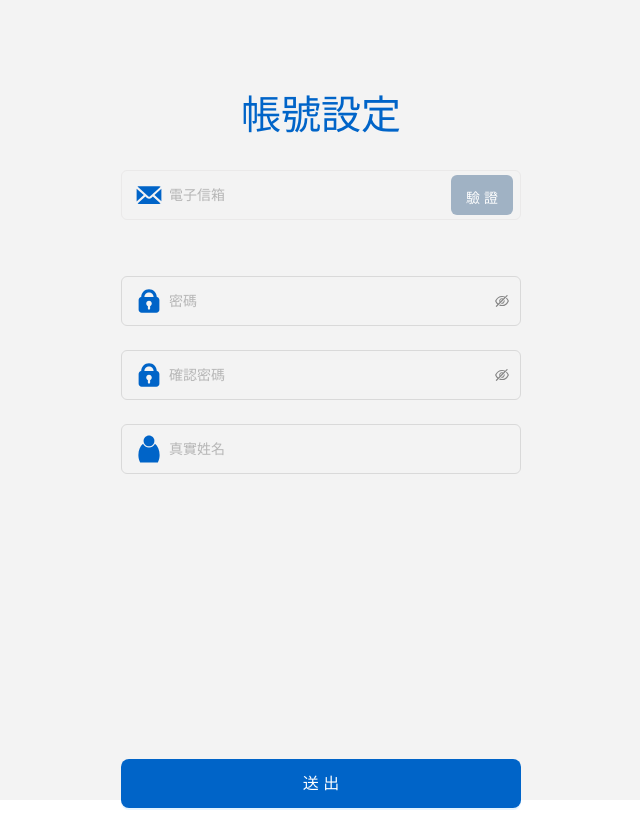
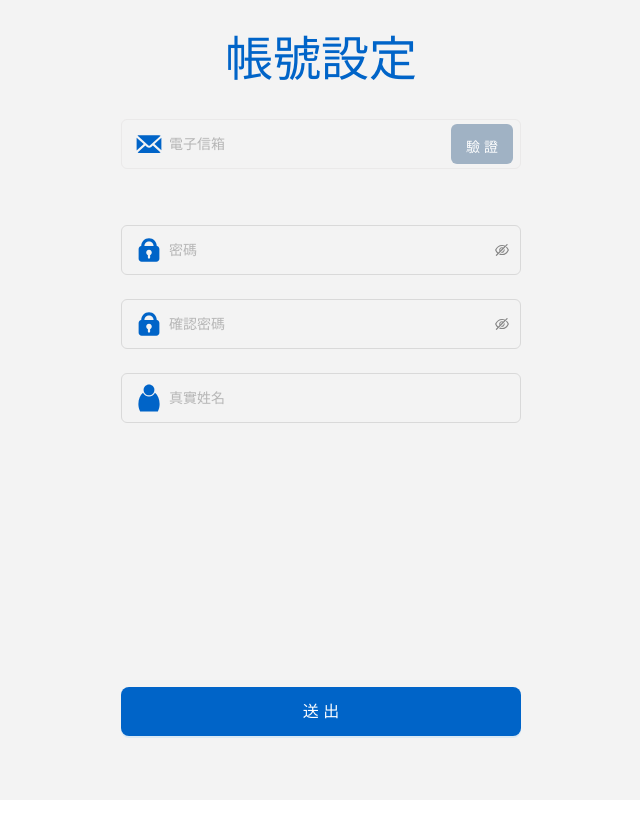
Before and after one commit to leon11081991/vue3-emgiot, a Vue app: page /sign-up in a window 1280 px wide. Shown: the whole page, without its empty margins (319-959 px from the left). After the commit the page ends 800 px from the top, so only its background shows below. Built offline with nearby package versions, Linux system fonts and the light colour scheme.

Commit message:
feat(login-page): 修改樣式

```diff
--- a/src/App.vue
+++ b/src/App.vue
@@ -50,6 +50,7 @@ const route = useRoute()
 
   &.ant-btn-primary {
     @include base-transition;
+    height: auto;
     padding-block: 0.75rem;
     background-color: $--color-primary;
     color: $--color-white;
@@ -62,6 +63,21 @@ const route = useRoute()
 
     &[disabled] {
       background-color: $--color-primary--disabled;
+    }
+  }
+
+  &.ant-btn-secondary {
+    @include base-transition;
+
+    &.ant-btn-background-ghost {
+      background-color: $--color-white;
+      color: $--color-secondary;
+      border: 1px solid $--color-secondary;
+
+      &:hover {
+        background-color: $--color-secondary;
+        color: $--color-white;
+      }
     }
   }
 
--- a/src/assets/scss/_variables.scss
+++ b/src/assets/scss/_variables.scss
@@ -120,3 +120,6 @@ $grid-breakpoints: (
   3xl: 1680px,
   4xl: 1920px
 );
+
+$--heading-font-size: 3rem;
+$--heading-font-size-mobile: 2.5rem;
--- a/src/views/LoginPage.vue
+++ b/src/views/LoginPage.vue
@@ -107,6 +107,7 @@ const onForgotPasswordFinish = (values: any) => {
 
           <!-- Login Form -->
           <a-form
+            class="login-form"
             name="login_form"
             layout="vertical"
             :model="loginFormModel"
@@ -207,6 +208,7 @@ const onForgotPasswordFinish = (values: any) => {
           <h2 class="tab-label">{{ $t('LoginPage.Register.TabLabel') }}</h2>
           <p class="text-message">{{ $t('LoginPage.Register.TextMessage') }}</p>
           <a-form
+            class="register-form"
             name="register_form"
             layout="vertical"
             :form="registerForm"
@@ -308,8 +310,12 @@ const onForgotPasswordFinish = (values: any) => {
 
 .tab-label {
   text-align: center;
-  font-size: 2.5rem;
+  font-size: $--heading-font-size;
   color: $--color-primary;
+
+  @include media-breakpoint-down(sm) {
+    font-size: $--heading-font-size-mobile;
+  }
 }
 
 .base-input {
@@ -379,7 +385,7 @@ const onForgotPasswordFinish = (values: any) => {
     border: 1px solid $--color-gray-500;
 
     &:hover {
-      color: darken($--color-primary, 10%);
+      color: $--color-primary--hover;
       cursor: pointer;
     }
   }
@@ -389,7 +395,7 @@ const onForgotPasswordFinish = (values: any) => {
   position: relative;
   margin-bottom: 1rem;
   text-align: center;
-  color: $--color-gray-500;
+  color: $--color-gray-600;
 
   &:before {
     content: '';
@@ -399,7 +405,7 @@ const onForgotPasswordFinish = (values: any) => {
     transform: translateY(-50%);
     width: 100%;
     height: 1px;
-    background-color: $--color-gray-500;
+    background-color: $--color-gray-600;
   }
 
   .other-message-text {
@@ -415,6 +421,7 @@ const onForgotPasswordFinish = (values: any) => {
   display: flex;
   justify-content: center;
   gap: 0.5rem;
+  color: $--color-gray-600;
 
   .to-register-btn,
   .to-login-btn {
--- a/src/views/SignUpPage.vue
+++ b/src/views/SignUpPage.vue
@@ -112,18 +112,19 @@ const onSignupFinish = (values: any) => {
 <style lang="scss" scoped>
 .signup-page {
   position: relative;
+  display: flex;
+  justify-content: center;
+  height: calc(100dvh - $--page-padding-x - $--heading-font-size);
+
+  @include media-breakpoint-down(sm) {
+    height: calc(100dvh - --page-padding-x-mobile);
+  }
 }
 .signup-container {
-  position: absolute;
-  top: $--login-top;
-  left: 50%;
-  transform: translateX(-50%);
   width: 90%;
   max-width: 400px;
-
   display: flex;
   flex-direction: column;
-  height: calc(100dvh - $--login-top);
 
   @include media-breakpoint-down(sm) {
     top: $--login-top-mobile;
@@ -131,8 +132,12 @@ const onSignupFinish = (values: any) => {
 
   .heading-text {
     text-align: center;
-    font-size: 2.5rem;
+    font-size: $--heading-font-size;
     color: $--color-primary;
+
+    @include media-breakpoint-down(sm) {
+      font-size: $--heading-font-size-mobile;
+    }
   }
 
   .signup-form {
```
